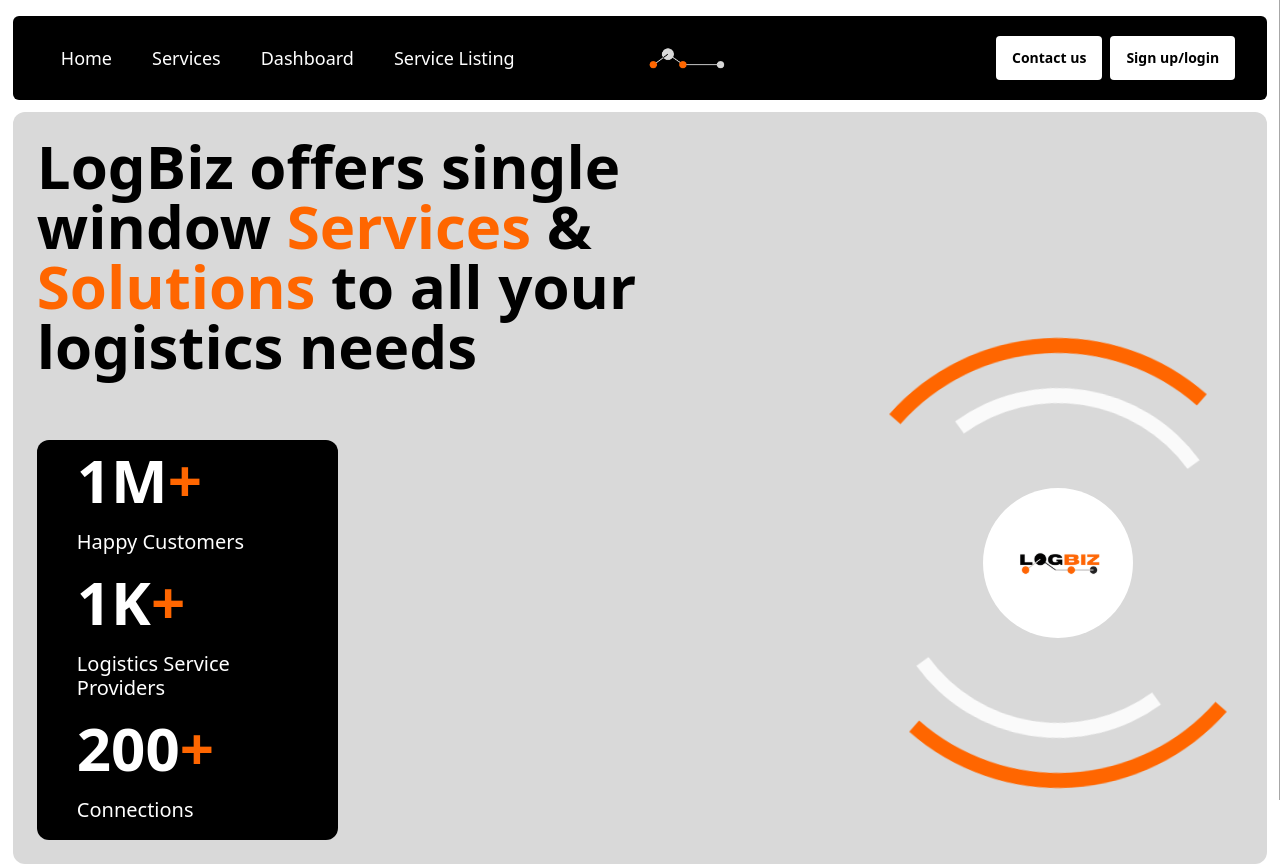
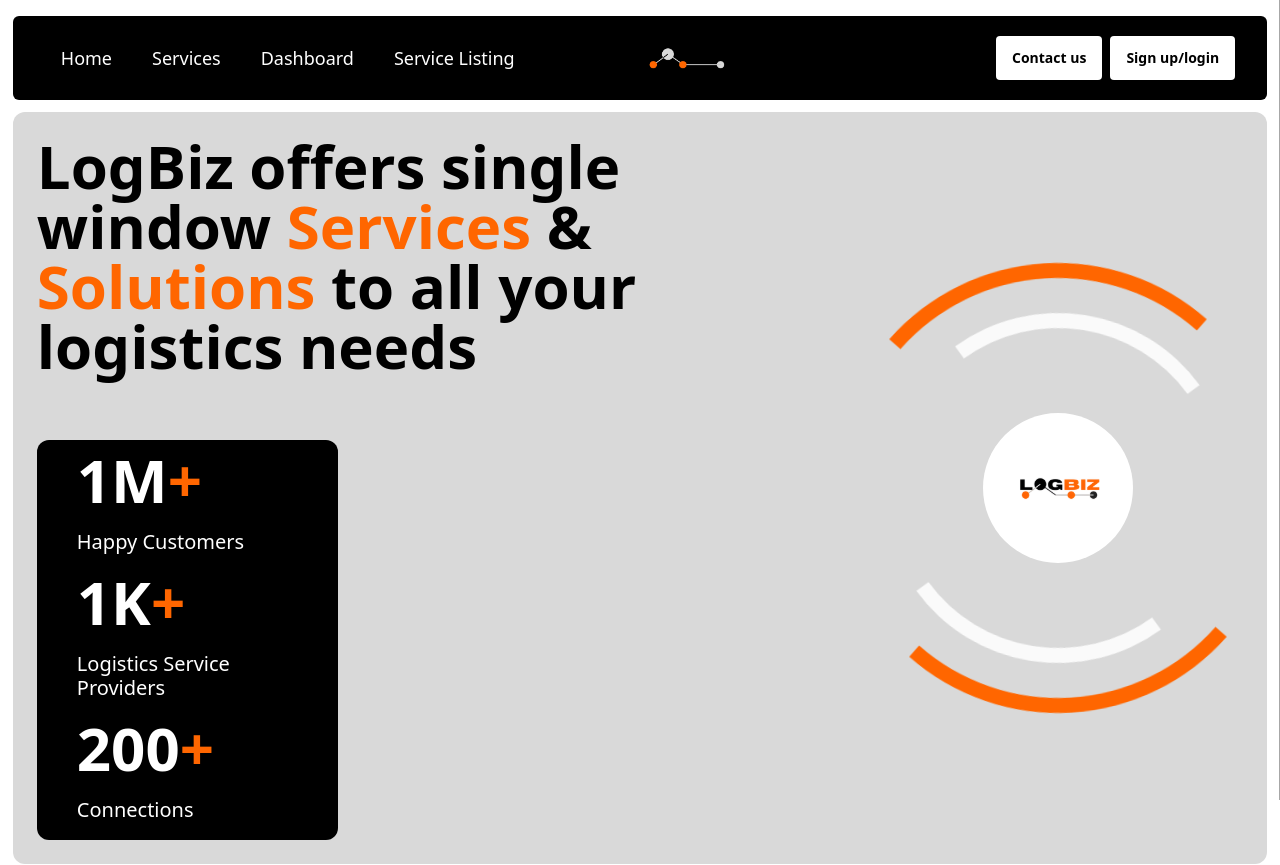
Before and after one commit to Logbiz-Private-Lilmited/LogbizFB, a React (Vite) app: page / in a window 1280 px wide. Shown: the top 865 px of the page. Built offline with nearby package versions, Linux system fonts and the light colour scheme.

Commit message:
Solved Animation issue in sm screen

```diff
--- a/src/components/HeroSection/AnimatedStats.jsx
+++ b/src/components/HeroSection/AnimatedStats.jsx
@@ -146,11 +146,8 @@
         <span className="text-customOrange"> Solutions </span> to all your
         logistics needs
       </div>
-      {/* <div className="h-fit lg:absolute lg:right-0 lg:bottom-[4%]">
-        <Icon />
-      </div> */}
 
-      <div className="h-fit right-0 transform -translate-y-1/3 lg:absolute lg:right-4 lg:w-1/3 lg:top-1/2">
+      <div className="w-full lg:w-1/3 h-fit lg:absolute lg:top-1/2 lg:right-4 transform translate-y-3 lg:-translate-y-1/2">
         <Animation />
       </div>
     </div>
```
